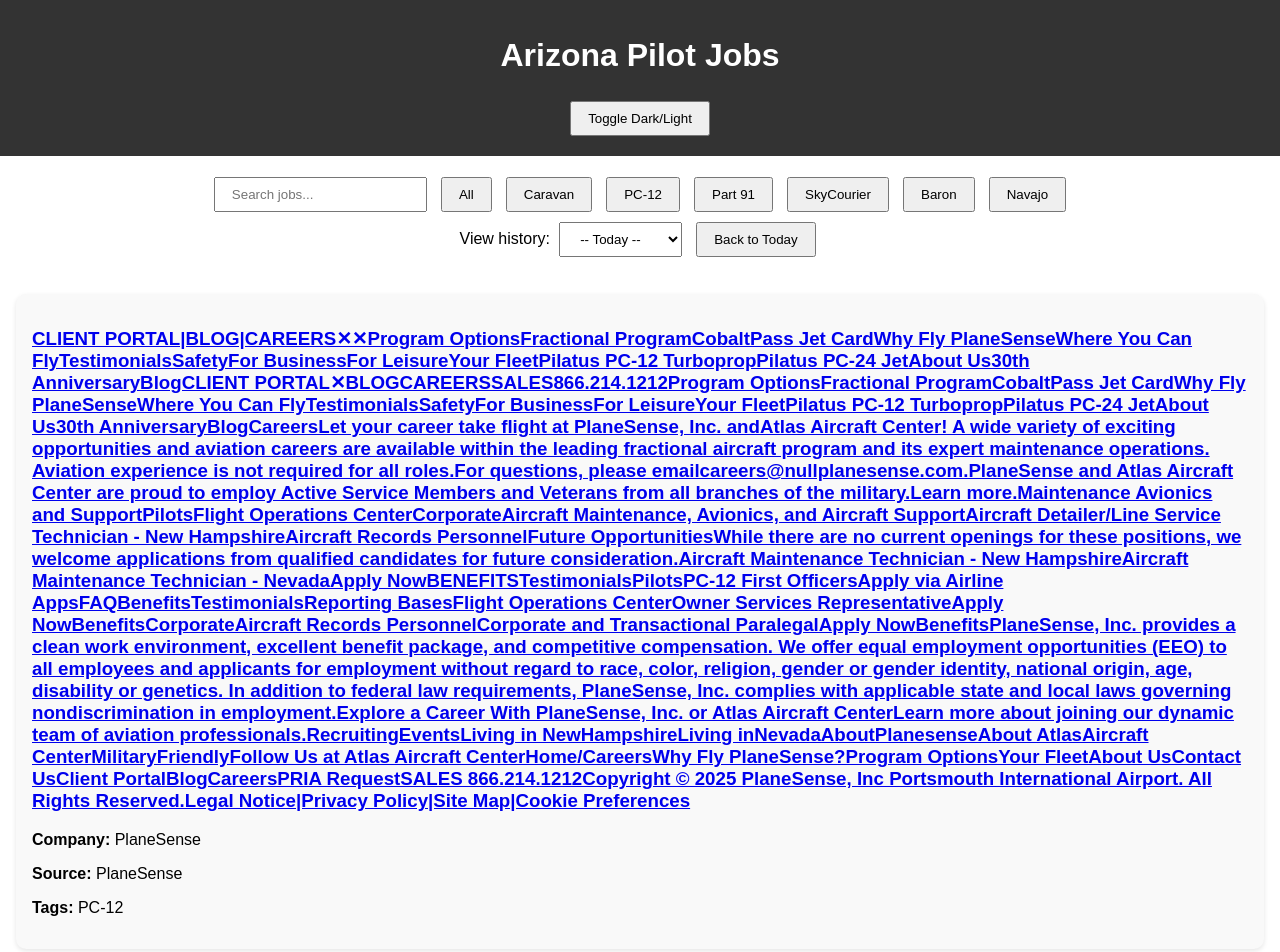
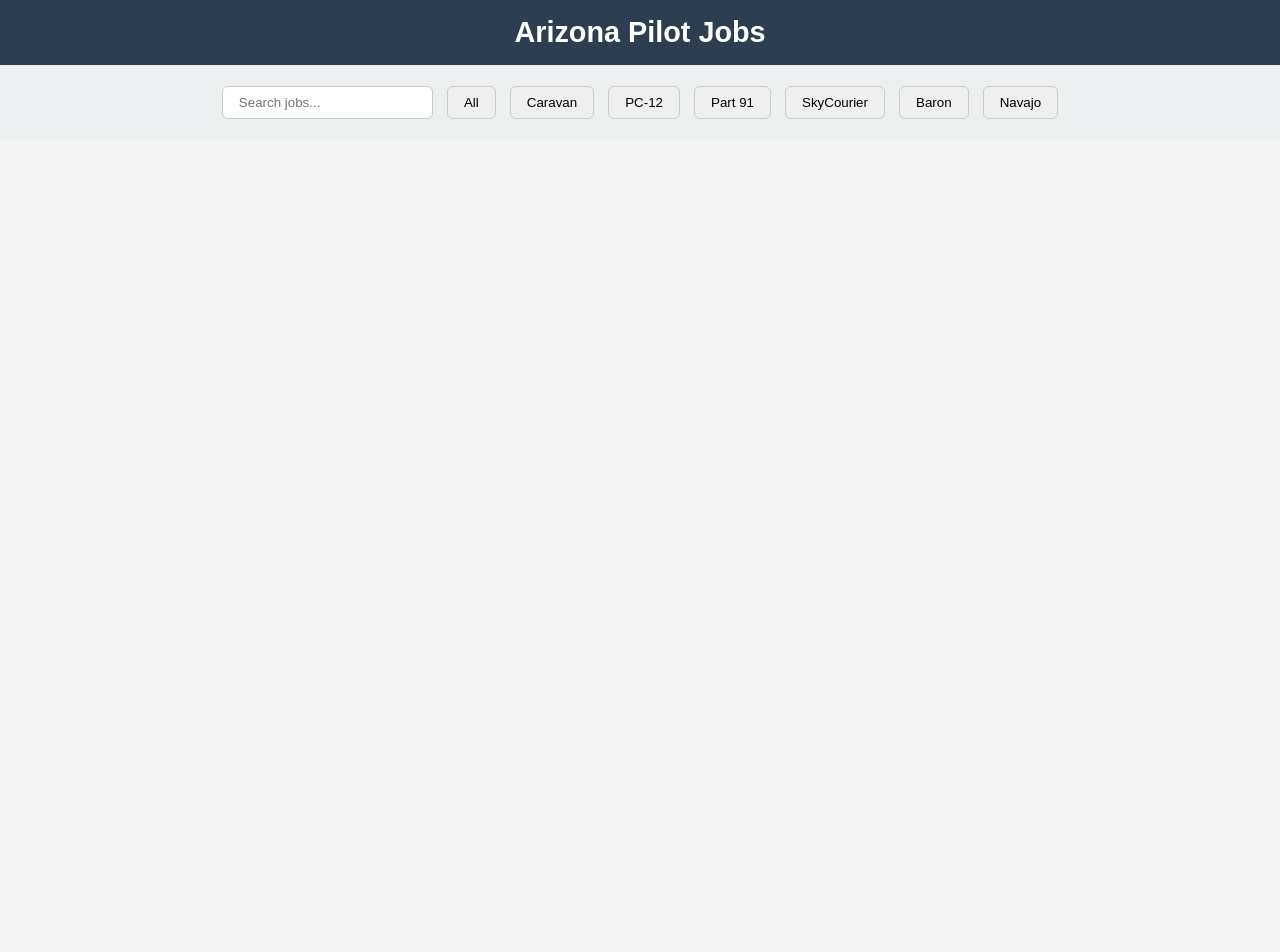
Before and after one commit to CaptainSeanG/PhxPilotJobs, a plain HTML site: page index.html in a window 1280 px wide. After the commit the page ends 800 px from the top, so only its background shows below. Drawn offline with Linux system fonts and the light colour scheme.

Commit message:
Update index.html

```diff
--- a/index.html
+++ b/index.html
@@ -2,22 +2,23 @@
 <html lang="en">
 <head>
   <meta charset="UTF-8">
-  <title>AZ Pilot Jobs</title>
+  <title>Arizona Pilot Jobs</title>
   <style>
-    body { font-family: Arial, sans-serif; margin: 0; padding: 0; }
-    header { background: #333; color: #fff; padding: 1rem; text-align: center; }
-    .controls { padding: 1rem; text-align: center; }
-    button, input, select { margin: 0.3rem; padding: 0.5rem 1rem; }
+    body { font-family: Arial, sans-serif; margin: 0; background: #f4f4f4; color: #333; }
+    header { background: #2c3e50; color: #fff; padding: 1rem; text-align: center; }
+    h1 { margin: 0; font-size: 1.8rem; }
+    .controls { padding: 1rem; text-align: center; background: #ecf0f1; }
+    input, button { padding: 0.5rem 1rem; margin: 0.3rem; border-radius: 6px; border: 1px solid #ccc; }
     .jobs { display: grid; grid-template-columns: repeat(auto-fit, minmax(300px, 1fr)); gap: 1rem; padding: 1rem; }
-    .card { background: #f9f9f9; padding: 1rem; border-radius: 10px; box-shadow: 0 2px 5px rgba(0,0,0,0.1); }
-    .dark { background: #121212; color: #eee; }
-    .dark .card { background: #1e1e1e; color: #eee; }
+    .job-card { background: #fff; padding: 1rem; border-radius: 10px; box-shadow: 0 2px 6px rgba(0,0,0,0.1); }
+    .job-card h3 { margin-top: 0; }
+    .job-card a { color: #2980b9; text-decoration: none; font-weight: bold; }
+    .job-card a:hover { text-decoration: underline; }
   </style>
 </head>
 <body>
   <header>
     <h1>Arizona Pilot Jobs</h1>
-    <button onclick="toggleTheme()">Toggle Dark/Light</button>
   </header>
 
   <div class="controls">
@@ -29,15 +30,9 @@
     <button onclick="filterTag('SkyCourier')">SkyCourier</button>
     <button onclick="filterTag('Baron')">Baron</button>
     <button onclick="filterTag('Navajo')">Navajo</button>
-    <br>
-    <label for="historySelect">View history:</label>
-    <select id="historySelect" onchange="selectHistoryDate()">
-      <option value="">-- Today --</option>
-    </select>
-    <button onclick="resetToToday()">Back to Today</button>
   </div>
 
-  <div class="jobs" id="jobs"></div>
+  <div class="jobs" id="jobs-container"></div>
 
   <script src="script.js"></script>
 </body>
```
